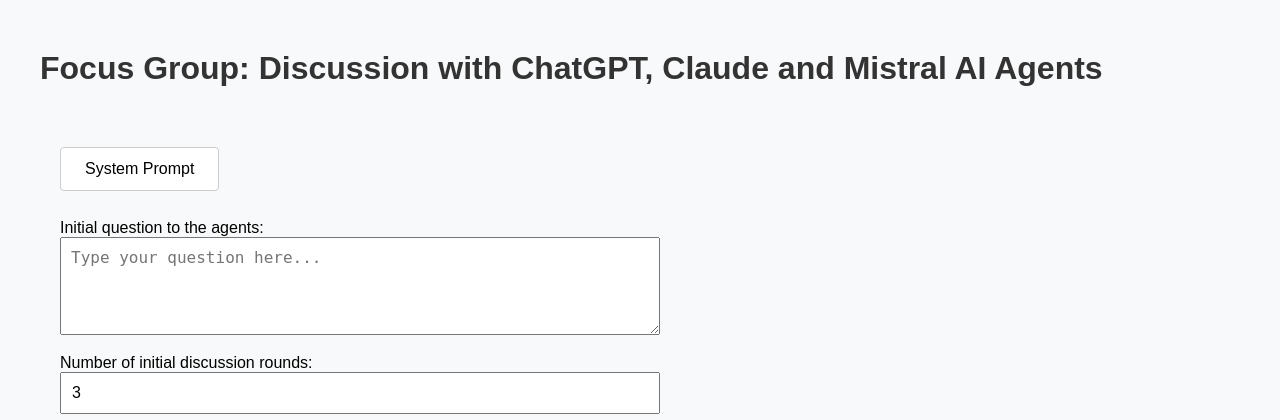
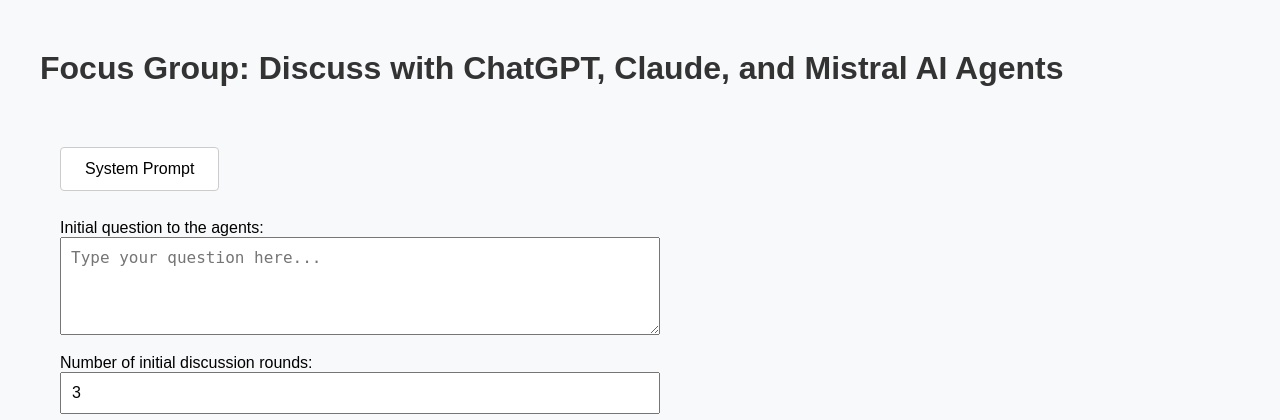
Before and after one commit to tannenbach/focus-ai, a Flask app: page / in a window 1280 px wide. Shown: the top 420 px of the page. Run offline with Flask 3, Linux system fonts and the light colour scheme.

Commit message:
Update index.html

```diff
--- a/templates/index.html
+++ b/templates/index.html
@@ -6,7 +6,7 @@
   <link rel="stylesheet" href="{{ url_for('static', filename='style.css') }}">
 </head>
 <body>
-  <h1>Focus Group: Discussion with ChatGPT, Claude and Mistral AI Agents</h1>
+  <h1>Focus Group: Discuss with ChatGPT, Claude, and Mistral AI Agents</h1>
 
   <div id="main-container">
     <!-- Initial Setup Section -->
```
